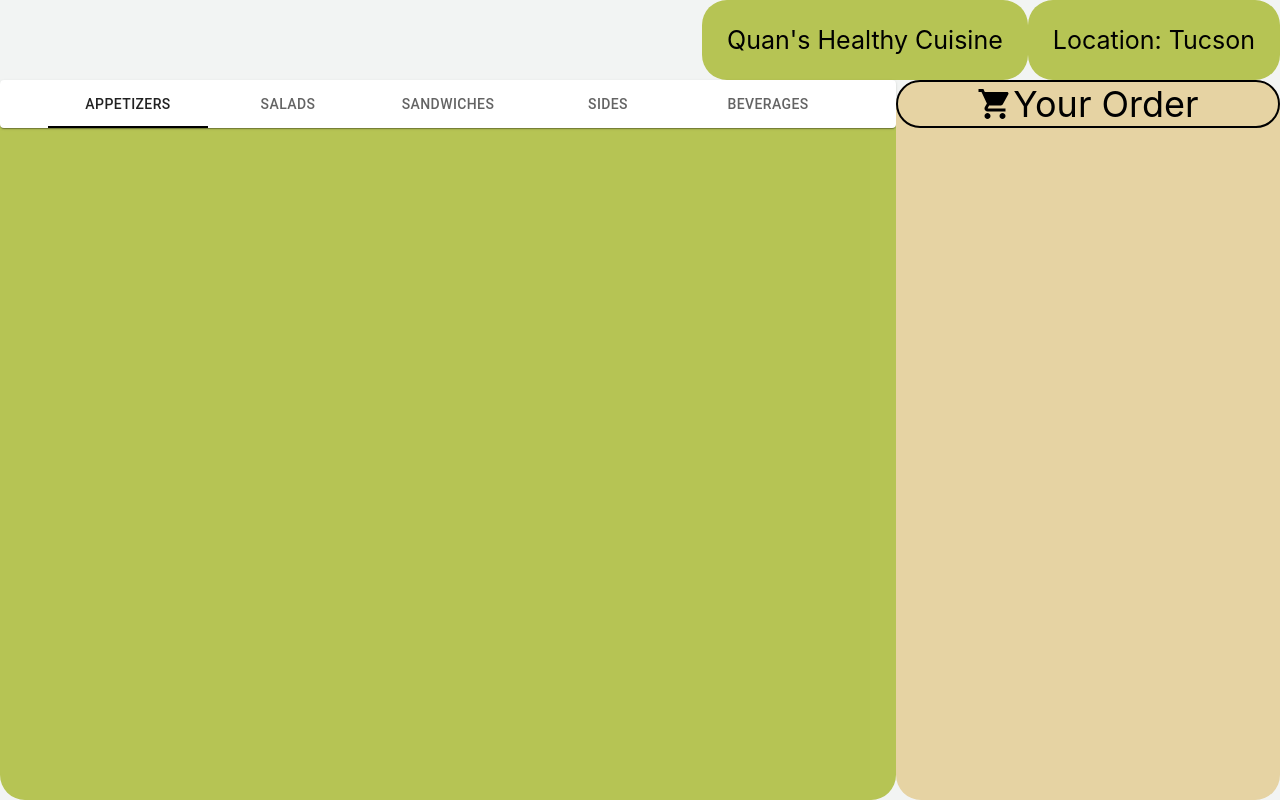
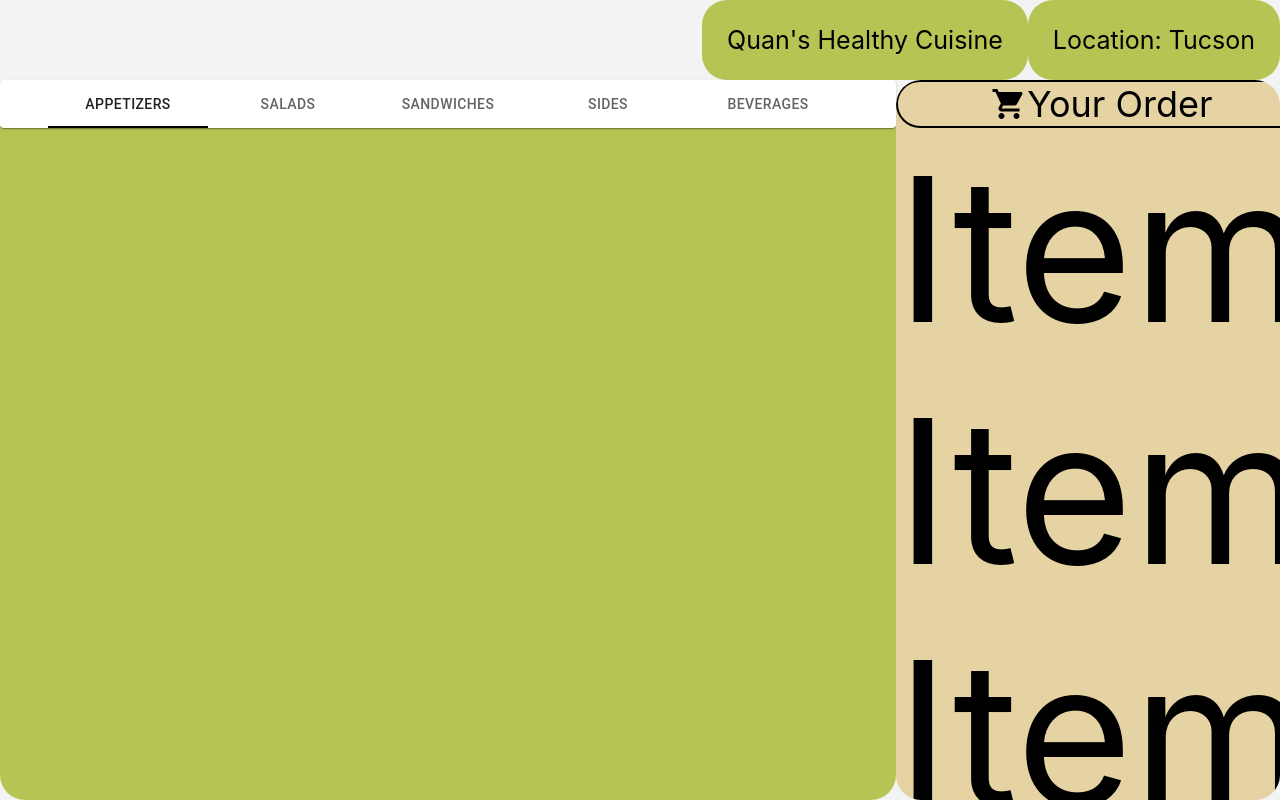
Before and after one commit to ChaonengQuan/react-material-ui-app, a React (Create React App) app: page / in a window 1280 px wide. Built offline with nearby package versions, Linux system fonts and the light colour scheme.

Commit message:
feat: cart scrollable

```diff
--- a/src/App.js
+++ b/src/App.js
@@ -1,6 +1,6 @@
-import './App.css';
-import Body from './components/Body';
-import Header from './components/Header';
+import "./App.css";
+import Body from "./components/Body";
+import Header from "./components/Header";
 import { useState } from "react";
 
 function App() {
@@ -11,8 +11,12 @@ function App() {
 
     return (
         <div className="App">
-      <Header/>
-      <Body tabValue={tabValue} handleTabChange={handleTabChange}/>
+            <Header className="boxHeader" />
+            <Body
+                className="boxBody"
+                tabValue={tabValue}
+                handleTabChange={handleTabChange}
+            />
         </div>
     );
 }
--- a/src/components/Body.css
+++ b/src/components/Body.css
@@ -1,17 +1,30 @@
-.body{
+.body {
     height: 90vh;
 }
 
-.menu{
+.menu {
     height: 100%;
     width: 70%;
     border-radius: 25px;
-    background-color:  #b6c454;
+    background-color: #b6c454;
 }
 
-.cart{
+.cart {
     height: 100%;
     width: 30%;
+    overflow-y: scroll;
     background-color: #e6d3a3;
     border-radius: 25px;
 }
+
+/* Force scroll bar to always show */
+::-webkit-scrollbar {
+    -webkit-appearance: none;
+    width: 7px;
+}
+
+::-webkit-scrollbar-thumb {
+    border-radius: 4px;
+    background-color: rgba(0, 0, 0, 0.5);
+    box-shadow: 0 0 1px rgba(255, 255, 255, 0.5);
+}
--- a/src/components/Cart.css
+++ b/src/components/Cart.css
@@ -6,3 +6,11 @@
     border: solid 2px black;
     border-radius: 25px;
 }
+
+.cartCheckoutBox{
+    justify-content: center;
+    align-items: center;
+    font-size: 36px;
+    border: solid 2px black;
+    border-radius: 25px;
+}
--- a/src/components/Cart.js
+++ b/src/components/Cart.js
@@ -1,13 +1,39 @@
-import { Box } from "@material-ui/core"
-import ShoppingCartIcon from '@material-ui/icons/ShoppingCart';
-import "./Cart.css"
+import { Box, Button, Grid } from "@material-ui/core";
+import ShoppingCartIcon from "@material-ui/icons/ShoppingCart";
+import "./Cart.css";
 
 const Cart = () => {
     return (
-        <div>
-            <Box className="cartTitle"><ShoppingCartIcon style={{fontSize: "36px"}}/> Your Order</Box>
-        </div>
-    )
-}
+        <>
+            <Grid
+                container
+                direction="column"
+                justify="center"
+            >
+                <Box className="cartTitle">
+                    <ShoppingCartIcon style={{ fontSize: "36px" }} /> Your Order
+                </Box>
 
-export default Cart
+                <Box style={{fontSize:200}}> Item </Box>
+                <Box style={{fontSize:200}}> Item </Box>
+                <Box style={{fontSize:200}}> Item </Box>
+                <Box style={{fontSize:200}}> Item </Box>
+
+
+                <Box className="cartCheckoutBox">
+                    <div>Subtotal: $99.99</div>
+                    <Button
+                        variant="contained"
+                        onClick={() => {
+                            alert("Checkout");
+                        }}
+                    >
+                        Checkout
+                    </Button>
+                </Box>
+            </Grid>
+        </>
+    );
+};
+
+export default Cart;
```
Lines whose indentation alone changed are shown as unchanged.
